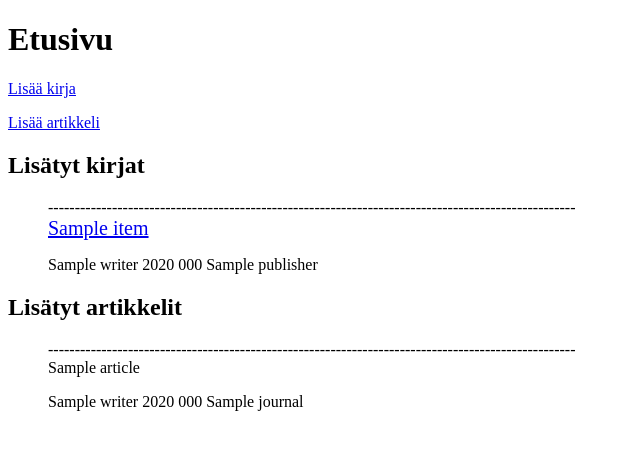
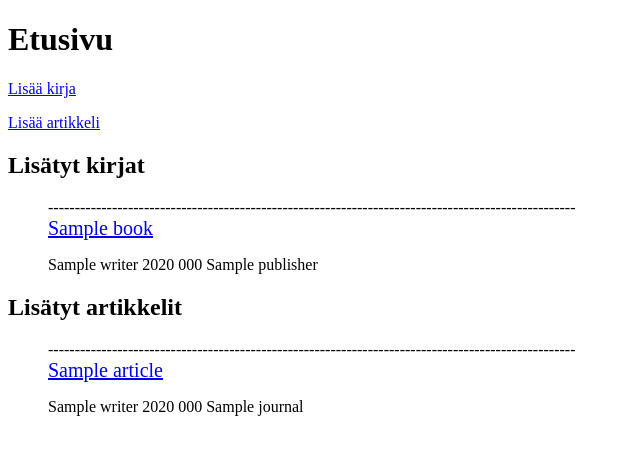
Before and after one commit to kuhalainen/PMVALO-Miniprojekti, a Flask app: template src/templates/index.html in a window 1280 px wide. Shown: the top 455 px of the page, without its empty margins (0-640 px from the left). Run offline with Flask 3, Linux system fonts and the light colour scheme; the template is opened without the code that fills it: most values are stand-ins (such as "Sample title", 1, 10 or a date in 2020).

Commit message:
modify article & item to books

```diff
--- a/src/app.py
+++ b/src/app.py
@@ -19,10 +19,10 @@ if not app.secret_key:
 @app.route("/")
 
 def index():
-    items = db_helper.get_items()
+    books = db_helper.get_books()
     articles = db_helper.get_articles()
 
-    return render_template("index.html", items=items, articles = articles)
+    return render_template("index.html", books=books, articles = articles)
 
 
 @app.route('/books/new')
@@ -86,9 +86,16 @@ def create_article():
 
     flash('Artikkeli lisätty onnistuneesti', 'success')
     return redirect('/')
-@app.route('/book/<int:item_id>')
-def book(item_id):
+@app.route('/book/<int:book_id>')
+def book(book_id):
 
-    item = db_helper.get_item(item_id)
+    book = db_helper.get_book(book_id)
 
-    return render_template("/book.html", item=item)
+    return render_template("/book.html", book=book)
+
+@app.route('/article/<int:article_id>')
+def article(article_id):
+
+    article = db_helper.get_article(article_id)
+
+    return render_template("/article.html", article=article)
--- a/src/templates/index.html
+++ b/src/templates/index.html
@@ -28,11 +28,11 @@
 
   <h2>Lisätyt kirjat</h2>
   <p>
-    {%for item in items%}
+    {%for book in books%}
     <ul>
       ---------------------------------------------------------------------------------------------------<br />
-      <a href="/book/{{item.id}}" style="font-size: 20px;">{{item.title}}</a><br />
-      <p>{{item.writer}} {{item.year}} {{item.isbn}} {{item.publisher}}</p>
+      <a href="/book/{{book.id}}" style="font-size: 20px;">{{book.title}}</a><br />
+      <p>{{book.writer}} {{book.year}} {{book.isbn}} {{book.publisher}}</p>
 
     </ul>
     {%endfor%}
@@ -44,7 +44,7 @@
     {%for article in articles%}
     <ul>
       ---------------------------------------------------------------------------------------------------<br />
-      <a>{{article.title}}</a><br />
+      <a href="/article/{{article.id}}" style="font-size: 20px;">{{article.title}}</a><br />
       <p>{{article.writer}} {{article.year}} {{article.isbn}} {{article.journal}}</p>
 
     </ul>
```
Also changed, not shown: src/db_helper.py (+9 -5 lines), src/templates/article.html (added, +26 -0 lines), src/templates/book.html (+8 -8 lines).
